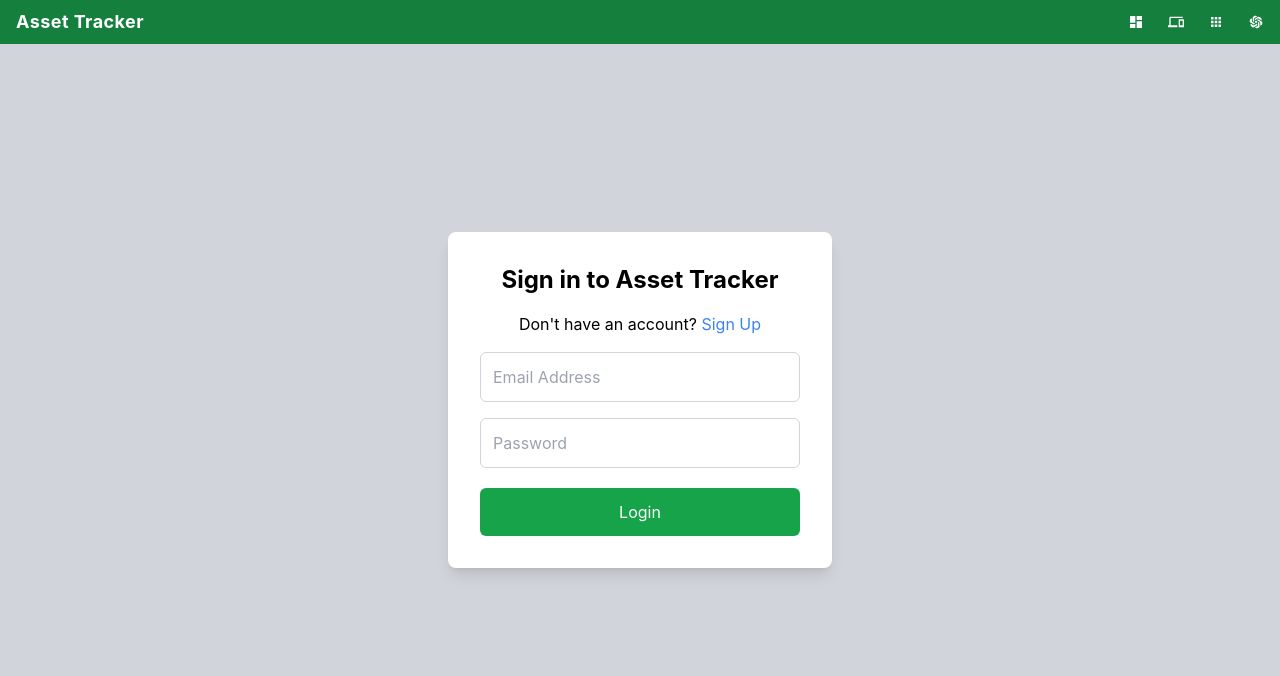
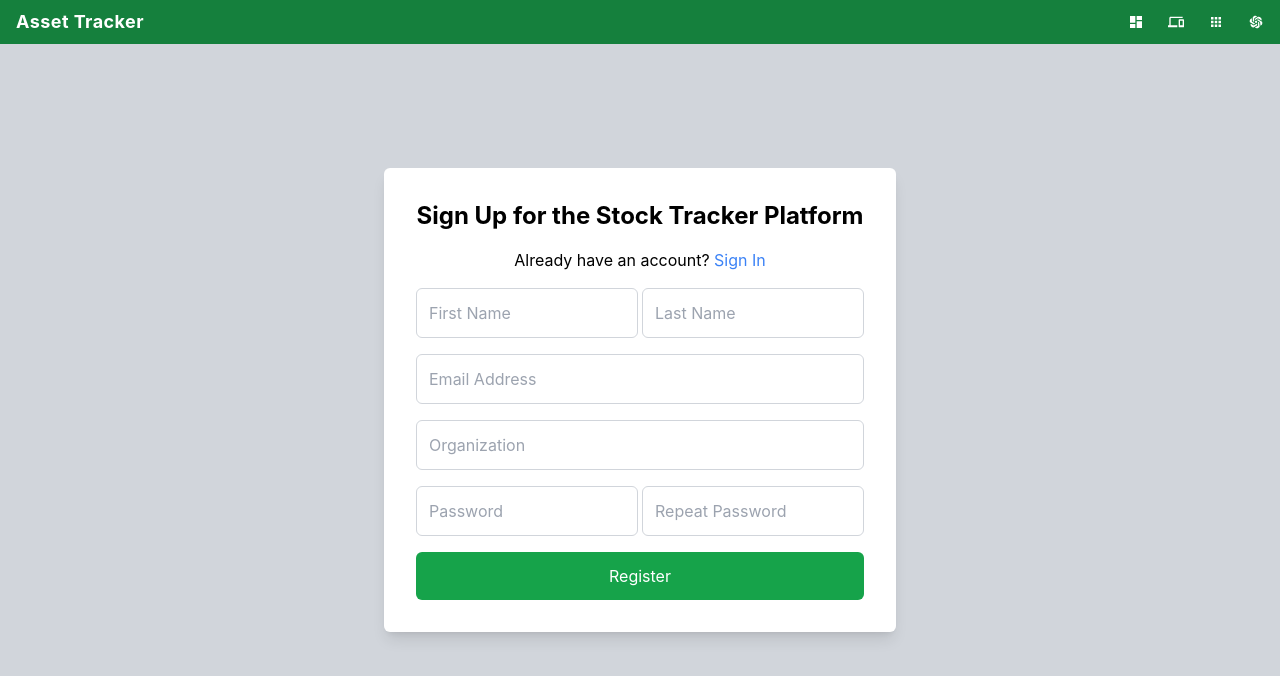
Before and after one commit to usuu03/assetManager, a React (Create React App) app in the folder asset_manager_client/: page /register in a window 1280 px wide. Shown: the top 676 px of the page. Built offline with nearby package versions, Linux system fonts and the light colour scheme.

Commit message:
registration page ui

```diff
--- a/asset_manager_client/src/App.js
+++ b/asset_manager_client/src/App.js
@@ -1,6 +1,7 @@
 import { Route, Routes, BrowserRouter as Router } from "react-router-dom";
 import LoginPage from "./pages/LoginPage";
 import Header from "./components/Header";
+import RegisterPage from "./pages/RegisterPage";
 
 function App() {
   return (
@@ -9,6 +10,7 @@ function App() {
         <Header />
         <Routes>
           <Route path="*" element={<LoginPage />} />
+          <Route path="/register" element={<RegisterPage />} />
         </Routes>
       </div>
     </Router>
--- a/asset_manager_client/src/components/Header.jsx
+++ b/asset_manager_client/src/components/Header.jsx
@@ -37,7 +37,7 @@ export default function Header() {
             to="/devices"
             className="text-white hover:underline flex item-center font-semibold"
           >
-            <MdDevices />
+            <MdDevices className="hover:underline" />
           </NavLink>
           <NavLink
             to="/software"
--- /dev/null
+++ b/asset_manager_client/src/pages/RegisterPage.jsx
@@ -0,0 +1,71 @@
+import React from "react";
+import { Link } from "react-router-dom";
+
+export default function RegisterPage() {
+  return (
+    <div className="flex justify-center items-center min-h-screen bg-gray-300">
+      <div className="bg-white p-8 rounded-md shadow-lg w-full max-w-lg">
+        <h2 className="text-center mb-4 text-2xl font-bold">
+          Sign Up for the Stock Tracker Platform
+        </h2>
+        <p className="text-center mb-4">
+          Already have an account?{" "}
+          <Link to="/login" className="text-blue-500">
+            Sign In
+          </Link>
+        </p>
+        <form action="" className="space-y-4">
+          <div className="flex space-x-1">
+            <input
+              type="text"
+              name="firstName"
+              placeholder="First Name"
+              className="w-full p-3 border border-collapse border-gray-300 rounded-md focus:outline-none focus:ring-2 focus:ring-blue-500"
+            />
+            <input
+              type="text"
+              name="lastName"
+              placeholder="Last Name"
+              className="w-full p-3 border border-collapse border-gray-300 rounded-md focus:outline-none focus:ring-2 focus:ring-blue-500"
+            />
+          </div>
+          <div className="">
+            <input
+              type="email"
+              name="email"
+              placeholder="Email Address"
+              className="w-full p-3 border border-collapse border-gray-300 rounded-md focus:outline-none focus:ring-2 focus:ring-blue-500"
+            />
+          </div>
+          <div className="">
+            <input
+              type="text"
+              name="companyName"
+              placeholder="Organization"
+              className="w-full p-3 border border-gray-300 rounded-md focus:outline-none focus:ring-2 focus:ring-blue-500"
+            />
+          </div>
+          <div className="flex space-x-1">
+            <input
+              type="password"
+              name="password"
+              placeholder="Password"
+              className="w-full p-3 border border-gray-300 rounded-md focus:outline-none focus:ring-2 focus:ring-blue-500"
+            />
+            <input
+              type="password"
+              name="passwordRepeat"
+              placeholder="Repeat Password"
+              className="w-full p-3 border border-gray-300 rounded-md focus:outline-none focus:ring-2 focus:ring-blue-500"
+            />
+          </div>
+          <div>
+            <button className="w-full py-3 bg-green-600 text-white rounded-md hover:bg-green-700 transition duration-300">
+              Register
+            </button>
+          </div>
+        </form>
+      </div>
+    </div>
+  );
+}
```
